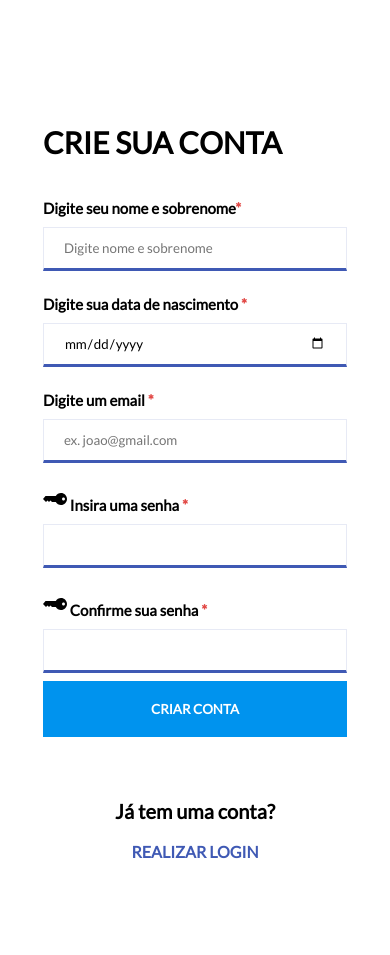
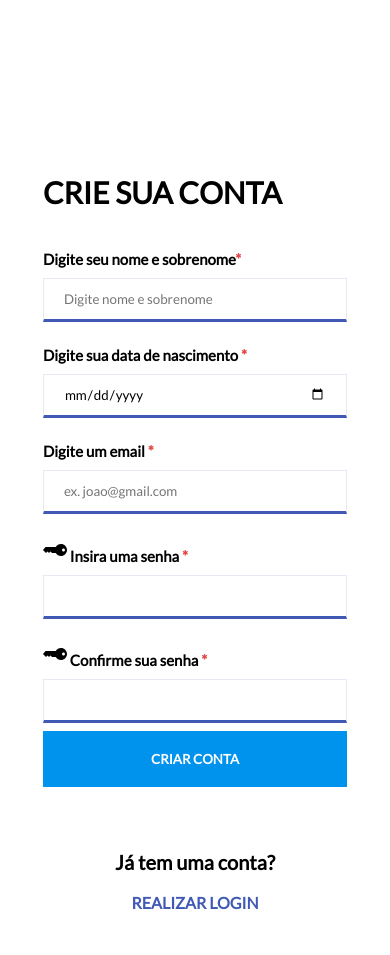
Before and after one commit to daviDsoareSS/tcc-automacao-residencial, a PHP site: page /signup.php in a window 390 px wide. Shown: the top 955 px of the page. Run offline with PHP 8.4, Linux system fonts and the light colour scheme; some web fonts are replaced.

Commit message:
responsividade das paginas de login 12.09.2022

```diff
--- a/public/css/styles.css
+++ b/public/css/styles.css
@@ -103,10 +103,14 @@
     font-size: 18px;
 }
 @media(max-width:1000px){
+    #pag-login{
+        overflow-y: auto;
+    }
     #pag-login .container-left{
         display: none;
     }
     #pag-login .container-login{
+        width: 90%;
         margin: 0 auto;
         padding: 4vw;
     }
@@ -133,8 +137,8 @@
         padding: 0vw;
         margin: 0 !important;
     }
-    #pag-login .container-login{
-        width: 90%;
+    #pag-login .container-login.signup{
+        padding-top: 30vw;
     }
     #pag-login .container-login h1{
         margin-bottom: 5vw;
--- a/public/signup.php
+++ b/public/signup.php
@@ -20,7 +20,7 @@
     <div class="container-left">
         <img src="img/login/background-login.png" alt="" height="100%" width="100%">
     </div>
-    <form class="container-login" action="acesso.php" method="post">
+    <form class="container-login signup" action="acesso.php" method="post">
     <div class="top-login">
     <div class="container-message-user">
     <?php
```
